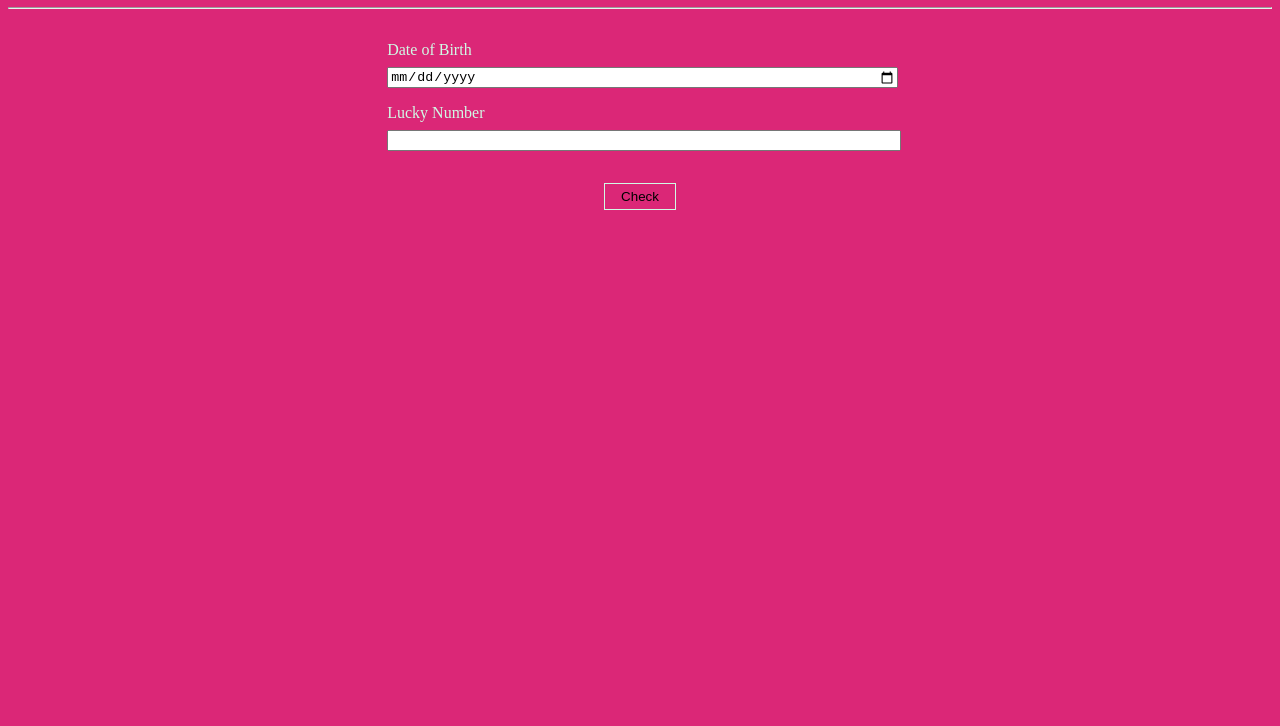
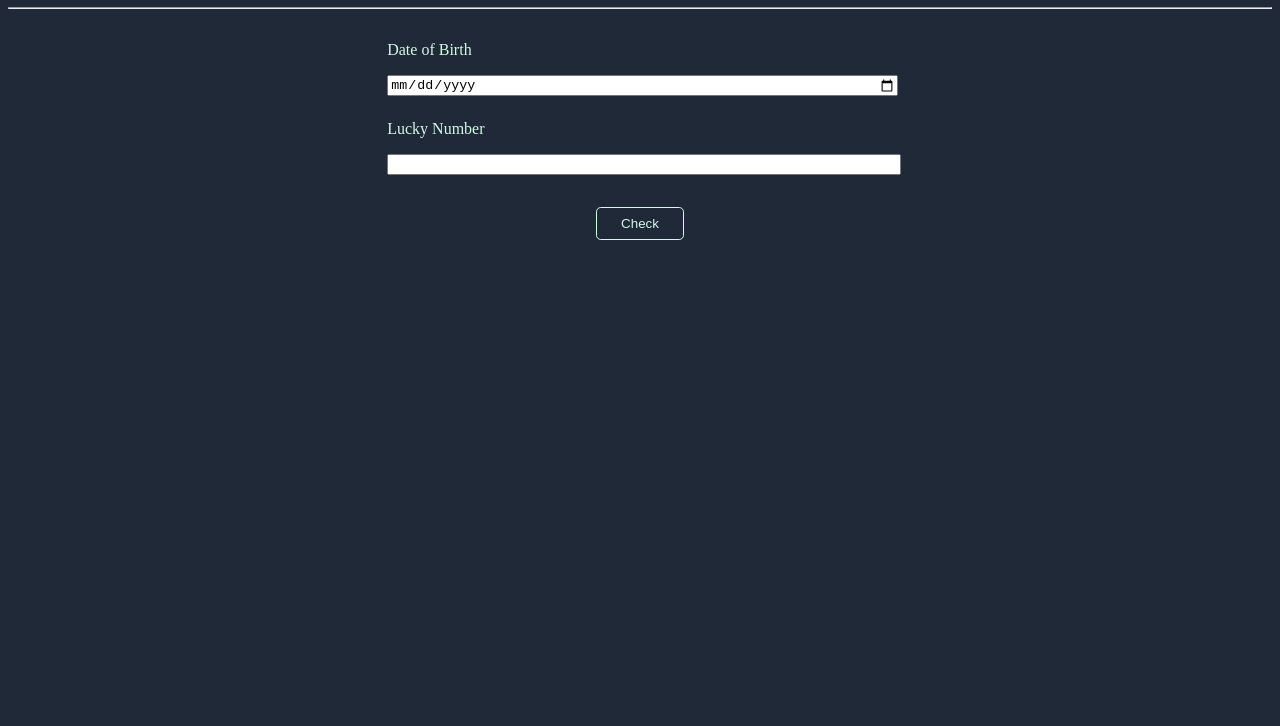
Before and after one commit to tusharkandpal/is-your-birthday-lucky, a plain HTML site: page index.html in a window 1280 px wide. Shown: the part 74-800 px from the top of the page. Drawn offline with Linux system fonts and the light colour scheme.

Commit message:
fixed style

```diff
--- a/styles.css
+++ b/styles.css
@@ -1,5 +1,5 @@
 :root {
-  --primary-color: #db2777;
+  --primary-color: #1F2937;
   --secondary-color: #d1fae5;
 }
 
@@ -28,21 +28,25 @@ input {
 }
 
 label {
-  margin-bottom: 0.5rem;
+  margin-bottom: 1rem;
 }
 
 input {
-  margin-bottom: 1rem;
+  margin-bottom: 1.5rem;
 }
 
 #check-btn {
   background: var(--primary-color);
   border: 1px solid var(--secondary-color);
-  padding: 0.3rem 1rem;
+  padding: 0.5rem 1.5rem;
   display: block;
   margin: 2rem auto;
+  color: var(--secondary-color);
+  border-radius: 0.3rem;
+  cursor: pointer;
 }
 
 #output {
   text-align: center;
+  margin-top: 3rem;
 }
```
